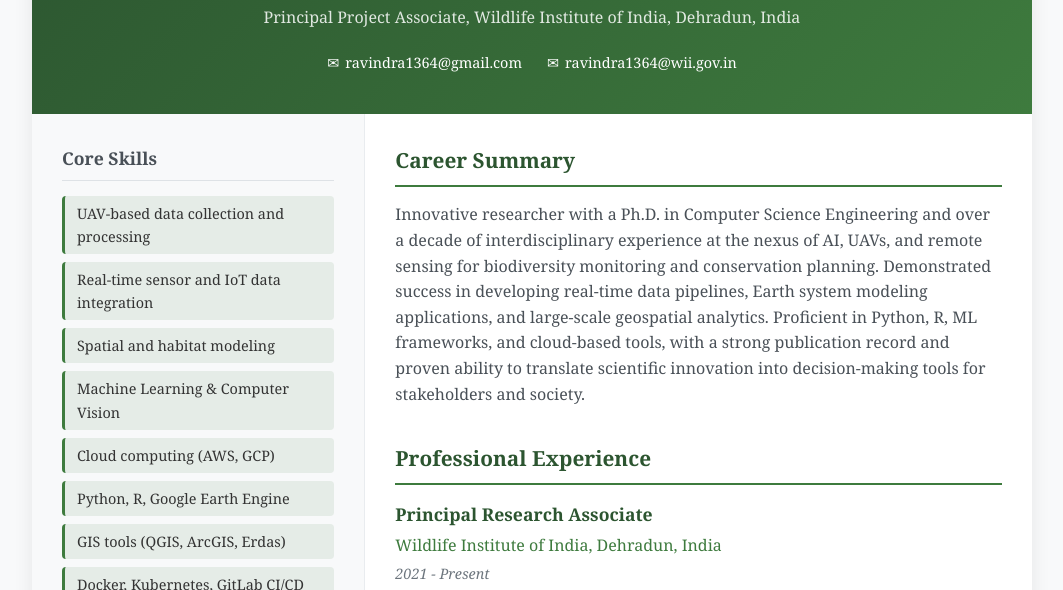
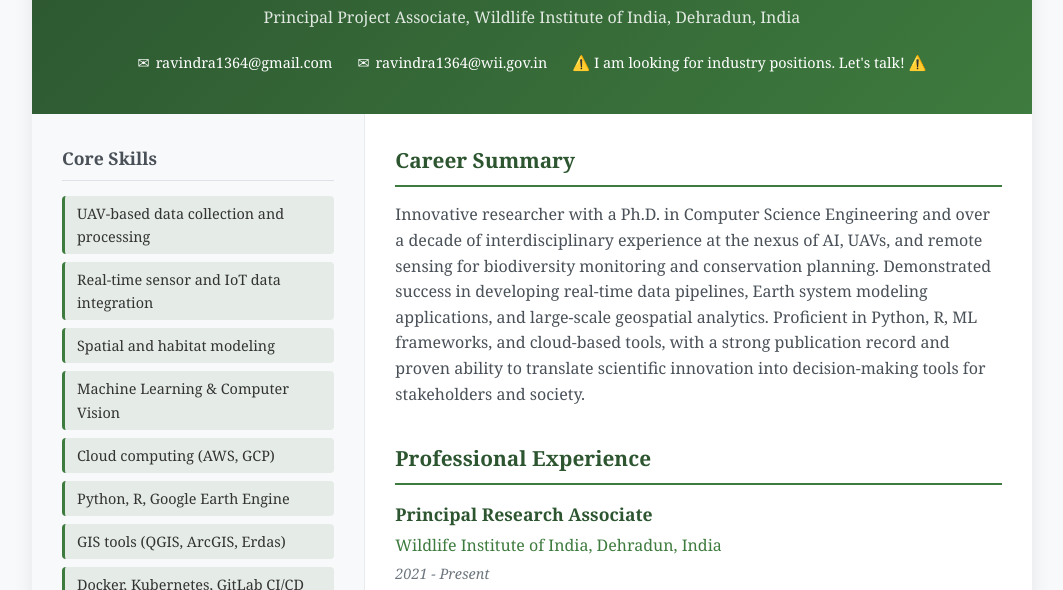
Before and after one commit to ravindranath-nature/portfolio, a plain HTML site: page index.html in a window 1280 px wide. Shown: the part 155-745 px from the top of the page, without its empty margins (108-1171 px from the left). Drawn offline with Linux system fonts and the light colour scheme.

Commit message:
Update index.html

```diff
--- a/index.html
+++ b/index.html
@@ -315,7 +315,7 @@
                     <span>✉</span>
                     <span>ravindra1364@wii.gov.in</span>
                 </div>
-
+               <p class="desc">⚠️ I am looking for industry positions. Let's talk! ⚠️</p>
             </div>
         </header>
 
```
